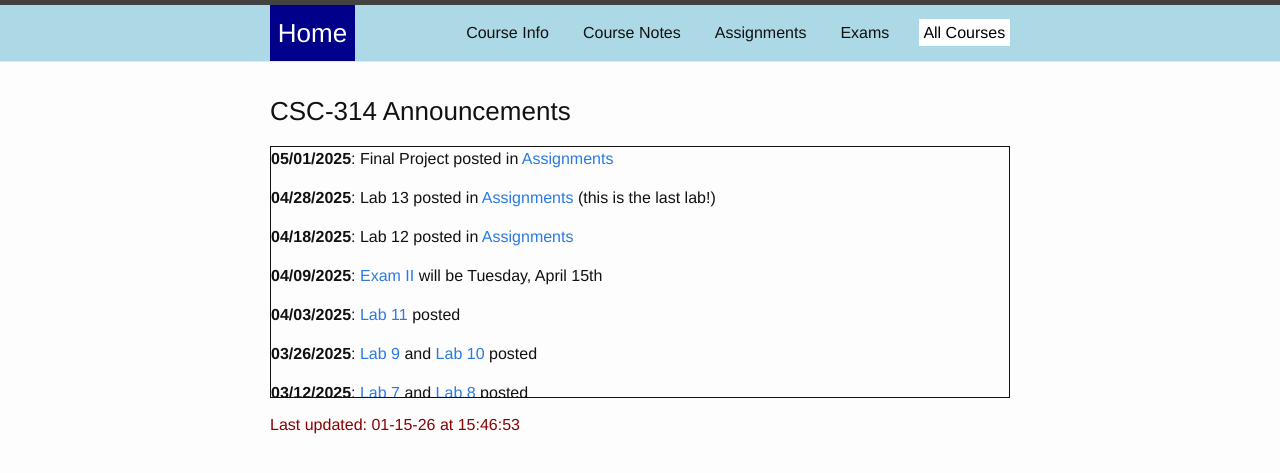
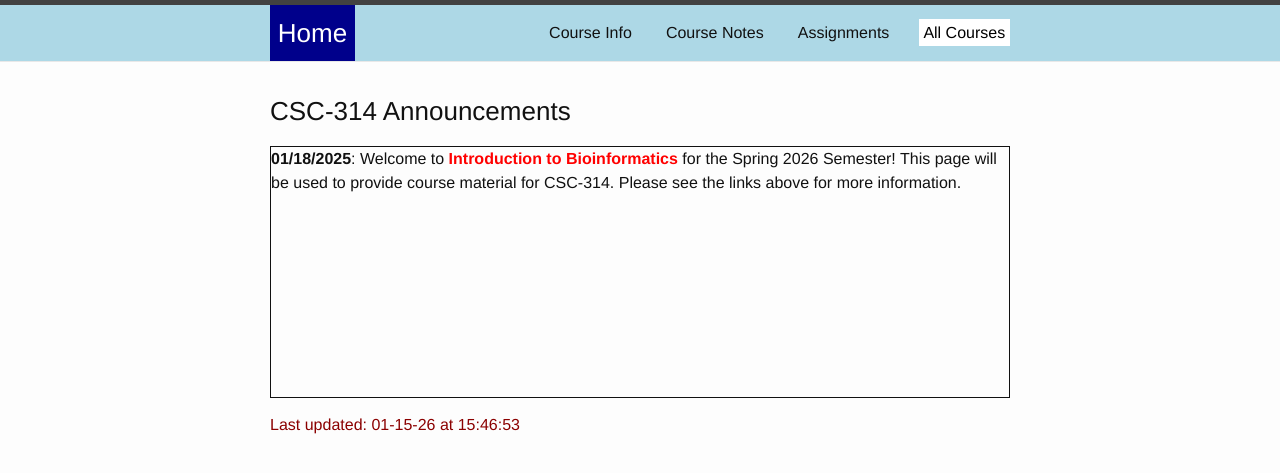
Before and after one commit to gdancik/CSC-314, a Jekyll site: the page built from index.html, in a window 1280 px wide, cut to the strip 0-493 px from the top of the page. Shown: the top 473 px of the strip. Built offline with Jekyll 4.4.1, drawn with Linux system fonts in a browser that asks for light colours.

Commit message:
Ready for Spring 2026

```diff
--- a/index.html
+++ b/index.html
@@ -18,25 +18,12 @@
 
 
 <! -- start here -->
-<p><b>05/01/2025</b>: Final Project posted in {% include hwRef.html hwLabel = "Assignments" %} </p>
-<p><b>04/28/2025</b>: Lab 13 posted in {% include hwRef.html hwLabel = "Assignments" %} (this is the last lab!) </p>
+<p><b>01/18/2025</b>: Welcome to <b style = "color: red"> Introduction to Bioinformatics </b>
+    for the Spring 2026 Semester! This page will be used to provide course material for CSC-314.  Please see the links above for more information. </p>
+{% comment %}
+<p><b>01/29/2025</b>: {% include hwRef.html hwLabel = "Lab 1" %} posted (Due: Thursday, 02/06/2025)</p>
 <p><b>04/18/2025</b>: Lab 12 posted in {% include hwRef.html hwLabel = "Assignments" %} </p>
 <p><b>04/09/2025</b>: {% include examRef.html examLabel = "Exam II" %} will be Tuesday, April 15th </p>
-<p><b>04/03/2025</b>: {% include hwRef.html hwLabel = "Lab 11" %} posted </p>
-<p><b>03/26/2025</b>: {% include hwRef.html hwLabel = "Lab 9" %} and {% include hwRef.html hwLabel = "Lab 10" %} posted </p>
-<p><b>03/12/2025</b>: {% include hwRef.html hwLabel = "Lab 7" %} and {% include hwRef.html hwLabel = "Lab 8" %} posted </p>
-<p><b>03/04/2025</b>: {% include hwRef.html hwLabel = "Lab 5" %} and {% include hwRef.html hwLabel = "Lab 6" %} posted </p>
-<p><b>02/19/2025</b>: {% include examRef.html examLabel = "Exam I" %} will be Thursday, 02/27/2025 </p>
-<p><b>02/14/2025</b>: {% include hwRef.html hwLabel = "Lab 4" %} posted (Due: Thursday, 02/20/2025)</p>
-<p><b>02/05/2025</b>: {% include hwRef.html hwLabel = "Lab 2" %} and {% include hwRef.html hwLabel = "Lab 3" %} posted</p>
-<p><b>01/29/2025</b>: {% include hwRef.html hwLabel = "Lab 1" %} posted (Due: Thursday, 02/06/2025)</p>
-<p><b>01/18/2025</b>: Welcome to <b style = "color: red"> Introduction to Bioinformatics </b> for the Spring 2025 Semester! This page will be used to provide course material for CSC-314.  Please see the links above for more information. </p>
-{% comment %}
-<p><b>04/02/2025</b>: {% include hwRef.html hwLabel = "Lab 10" %} posted (Due: Thursday, 4/04/2025; you cannot use your grace period)</p>
-<p><b>03/26/2025</b>: {% include hwRef.html hwLabel = "Lab 9" %} posted (Due: Tuesday, 4/02/2025)</p>
-<p><b>03/20/2025</b>: {% include hwRef.html hwLabel = "Lab 8" %} posted (Due: Tuesday, 3/26/2025)</p>
-<p><b>02/29/2025</b>: Labs 5 and 6 posted in {% include hwRef.html hwLabel = "Assignments" %} </p>
-<p><b>02/07/2025</b>: {% include hwRef.html hwLabel = "Lab 4" %} posted (Due: Thursday, 02/15/2025)</p>
 <p><b>04/28/2025</b>: See the {% include hwRef.html hwLabel = "Assignments" %} page for the remaining assignments</p>
 
 {% endcomment %}
```
Also changed, not shown: assignments.md (+5 -3 lines), exams.md (+1 -1 lines), info.md (+2 -2 lines), notes.md (+2 -1 lines), 5 other files.
